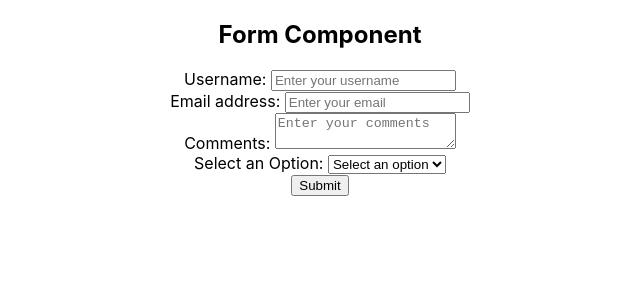
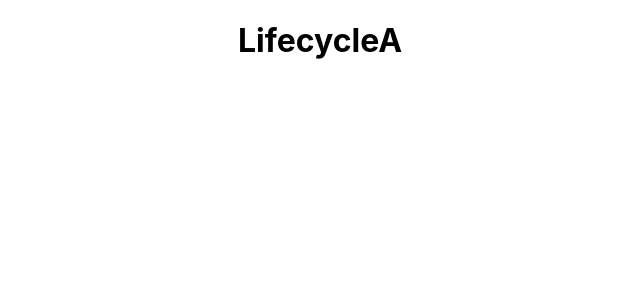
Before and after one commit to redgsenal/reactjs-tutorial, a React (Create React App) app: page / in a window 1280 px wide. Shown: the top 300 px of the page, without its empty margins (320-960 px from the left). Built offline with nearby package versions, Linux system fonts and the light colour scheme.

Commit message:
lifecycle A

```diff
--- a/src/App.js
+++ b/src/App.js
@@ -16,12 +16,14 @@
 import styles1 from './appStyles1.module.css'
 import styles2 from './appStyles2.module.css'
 import Form from './components/Form';
+import LifecycleA from './components/LifecycleA';
 
 class App extends Component {
   render() {
     return (
       <div className='App'>
-        <Form />
+        <LifecycleA />
+        {/* <Form /> */}
         {/* <h1 className={styles1.success}>Success in Hello World</h1>
         <h1 className={styles2.success}>Success in Hello World</h1>
         <h1 className='${styles.error}'>Error in Hello World</h1> */}
--- /dev/null
+++ b/src/components/LifecycleA.js
@@ -0,0 +1,34 @@
+import React, { Component } from 'react'
+
+class LifecycleA extends Component {
+
+    constructor(props) {
+        super(props)
+        this.state = {
+            name: 'LifecycleA'
+        }
+        console.log('LifecycleA constructor')
+    }
+
+    static getDerivedStateFromProps(nextProps, prevState) {
+        console.log('LifecycleA getDerivedStateFromProps')
+        return null
+    }
+
+    componentDidMount() {
+        console.log('LifecycleA componentDidMount')
+    }
+
+    render() {
+        return (
+            <>
+                {console.log('LifecycleA render')}
+                <div>
+                    <h1>{this.state.name}</h1>
+                </div>
+            </>
+        )
+    }
+}
+
+export default LifecycleA
```
